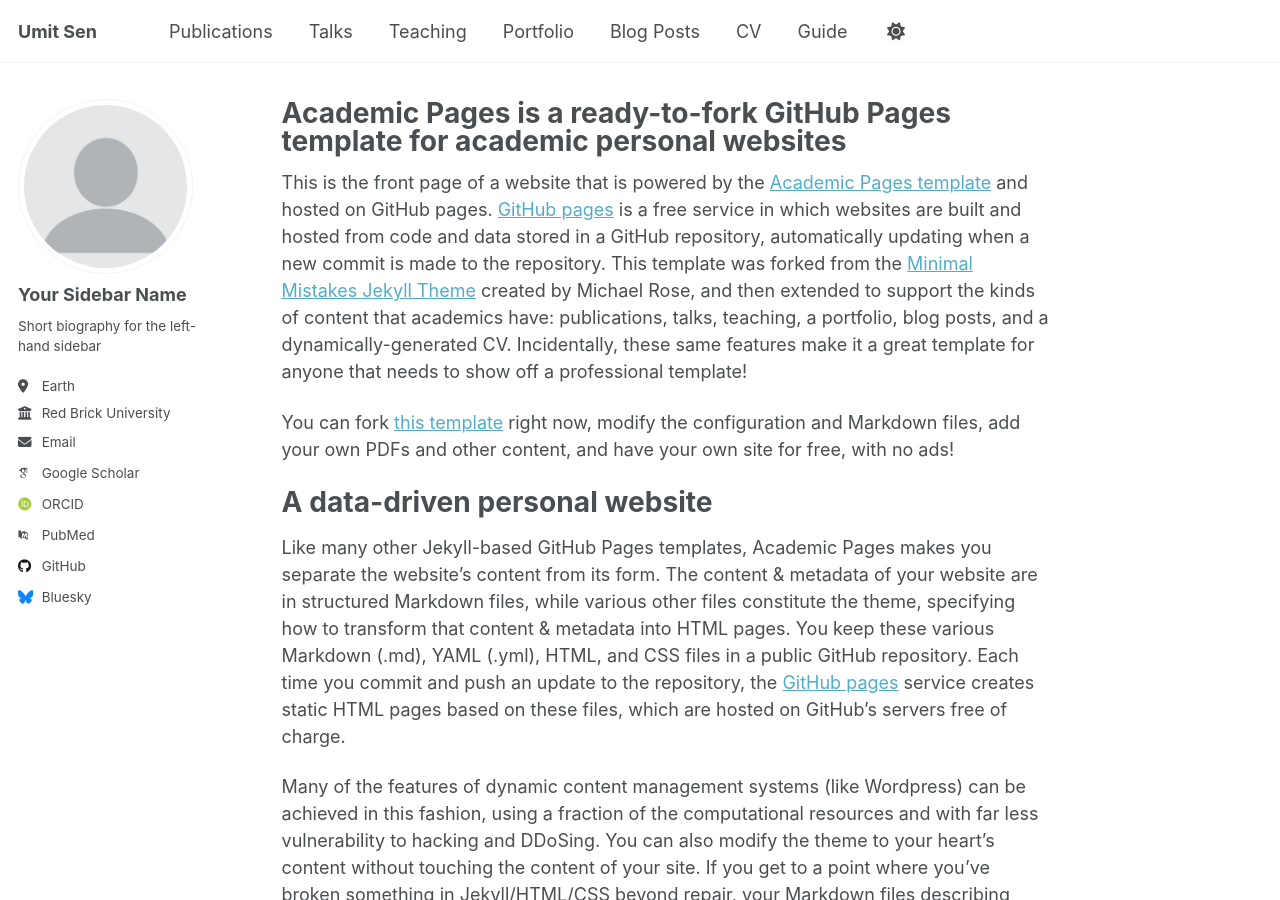
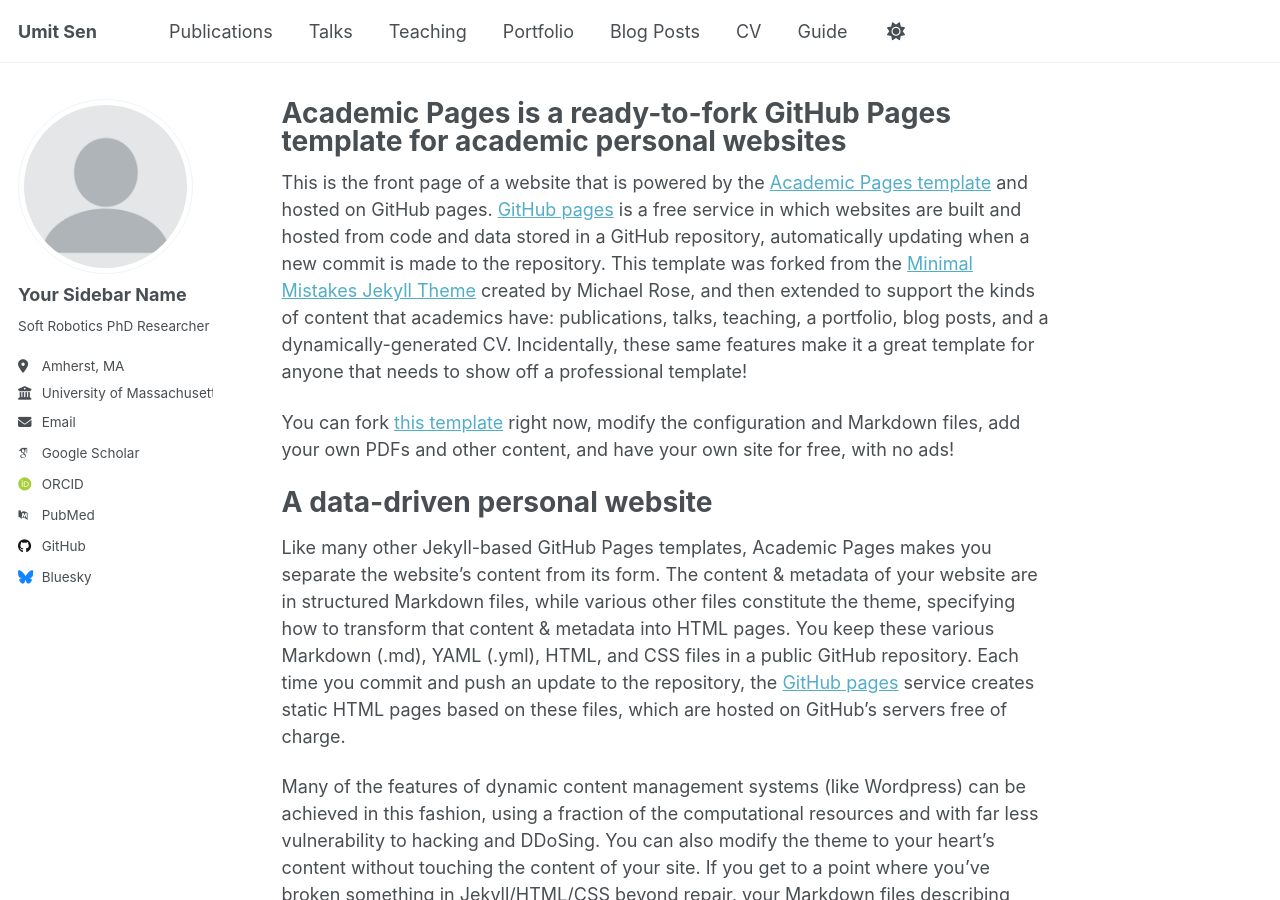
Before and after one commit to senumit/senumit.github.io, a Jekyll site: the page built from _pages/about.md, in a window 1280 px wide and 900 px high. Built offline with Jekyll 4.4.1, drawn with Linux system fonts in a browser that asks for light colours; some web fonts are replaced; a script that is not in the unit is left out.

Commit message:
Update _config.yml

```diff
--- a/_config.yml
+++ b/_config.yml
@@ -26,11 +26,11 @@ author:
   avatar           : "profile.png"
   name             : "Your Sidebar Name"
   pronouns         : # example: "she/her"
-  bio              : "Short biography for the left-hand sidebar"
-  location         : "Earth"
-  employer         : "Red Brick University"
+  bio              : "Soft Robotics PhD Researcher"
+  location         : "Amherst, MA"
+  employer         : "University of Massachusetts Amherst"
   uri              : # URL
-  email            : "none@example.org"
+  email            : "..."
 
   # Academic websites
   academia         : # URL
```
